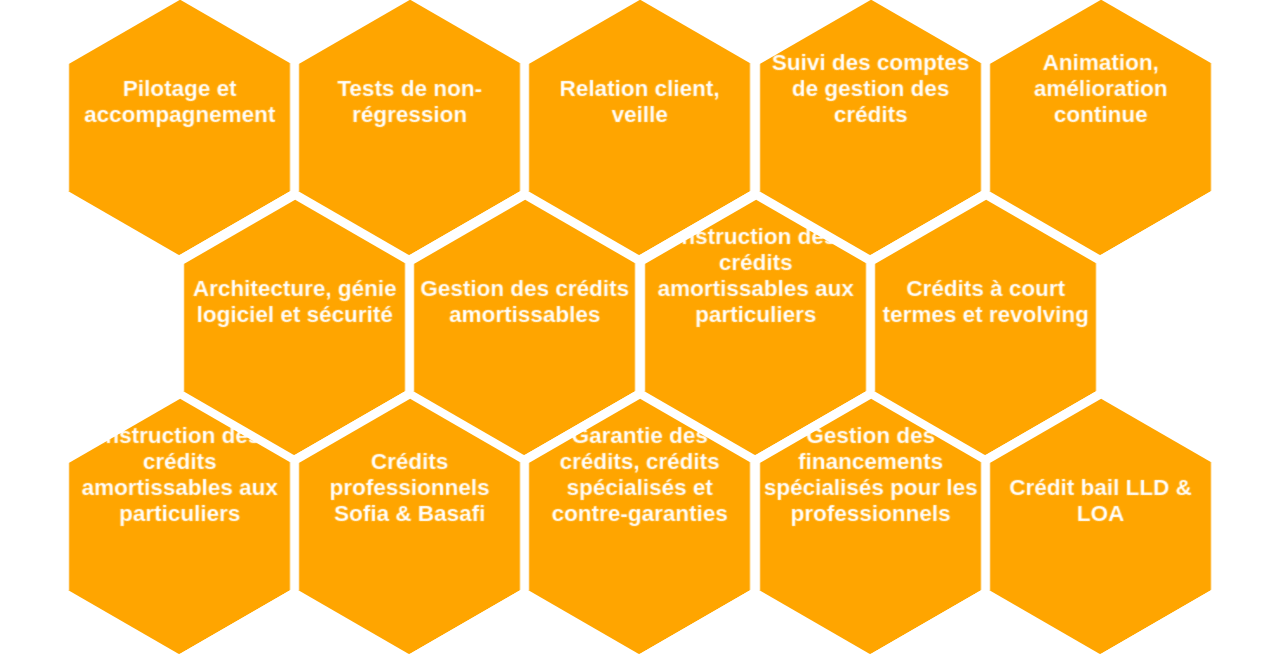
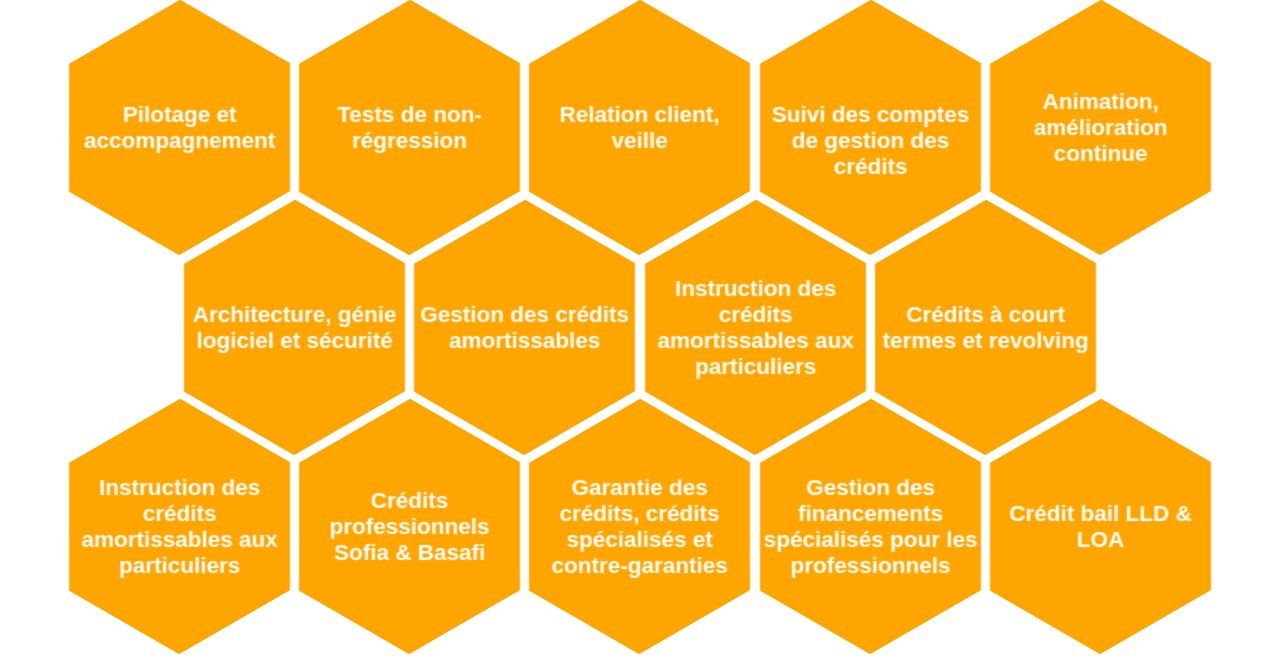
Before and after one commit to sgossel1/incredible, a plain HTML site: page index.html in a window 1280 px wide. Drawn offline with Linux system fonts and the light colour scheme.

Commit message:
alignement

```diff
--- a/index.html
+++ b/index.html
@@ -67,11 +67,12 @@
 }
 
 .hex h1 {
-  bottom: 50%;
-  padding-top:50%;
   font-size: 1.5em;
-  z-index: 1;
+  z-index: 0;
   width: 100%;
+  position:absolute;
+  top: 50%;
+  transform: translateY(-50%);
 }
 
 .hex h2, .hex p {
```
